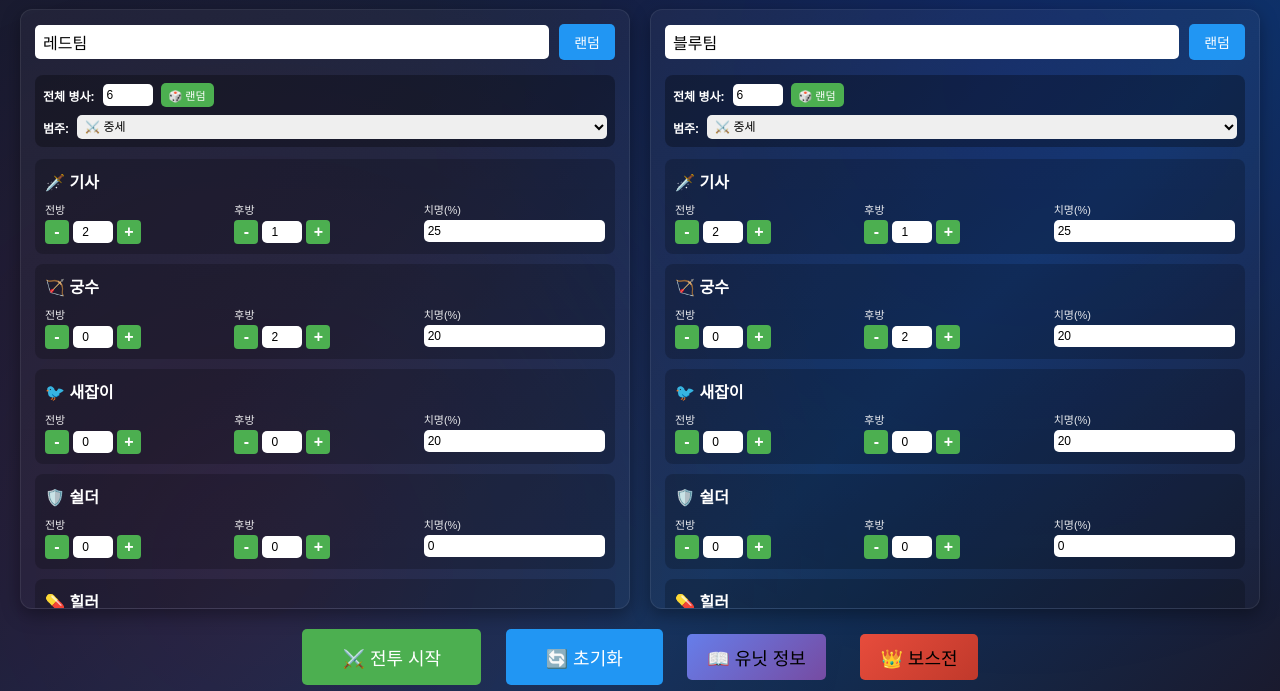
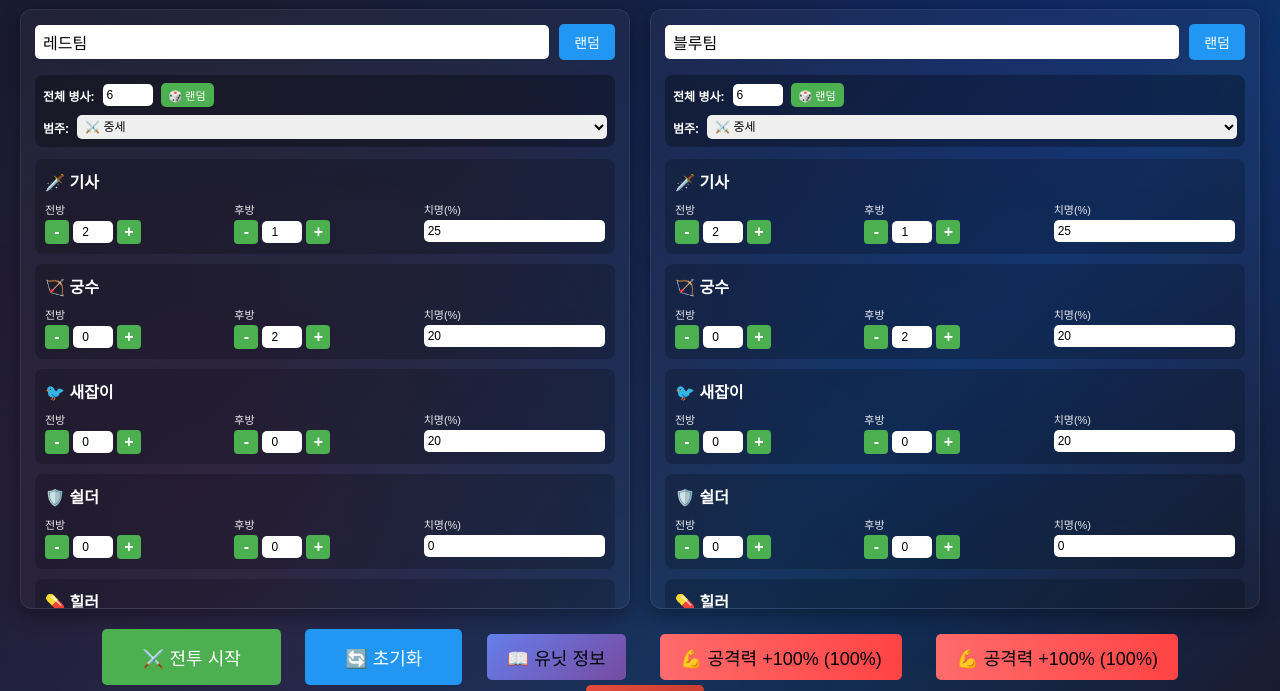
Before and after one commit to StockGame-Create/wtf-game, a plain HTML site: page index.html in a window 1280 px wide. Shown: the part 78-769 px from the top of the page. Drawn offline with Linux system fonts and the light colour scheme.

Commit message:
Update index.html

```diff
--- a/index.html
+++ b/index.html
@@ -796,6 +796,8 @@
 
     <button class="btn btn-secondary" onclick="resetBattle()">🔄 초기화</button>
        <button class="btn" style="background: linear-gradient(135deg, #667eea 0%, #764ba2 100%); padding: 10px 20px;" onclick="openUnitInfo()">📖 유닛 정보</button>
+    <button class="btn" style="background: linear-gradient(90deg, #ff6b6b, #ff4444); padding: 10px 20px; margin-left: 20px;" onclick="increaseDamage()" id="damageBtn">💪 공격력 +100% (100%)</button>
+<button class="btn" style="background: linear-gradient(90deg, #ff6b6b, #ff4444); padding: 10px 20px; margin-left: 20px;" onclick="increaseDamage()" id="damageBtn">💪 공격력 +100% (100%)</button>
 <button class="btn" style="background: linear-gradient(135deg, #e74c3c 0%, #c0392b 100%); padding: 10px 20px; margin-left: 20px;" onclick="openBossMode()">👑 보스전</button>
 </div>
         </div>
```
